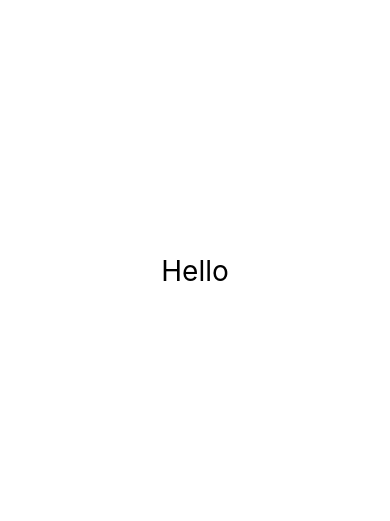
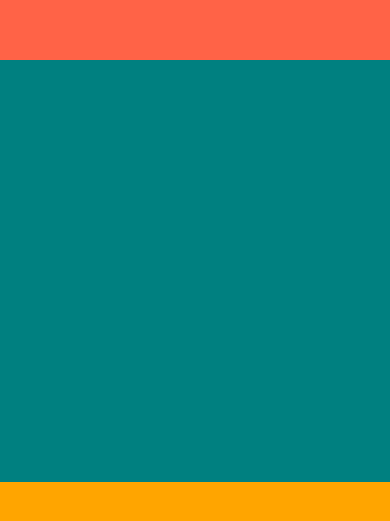
Before and after one commit to Stilllee/RN-Weather, a React Native app: screen / in a window 390 px wide. Shown: the part 151-672 px from the top of the page. Built offline with nearby package versions, Linux system fonts and the light colour scheme.

Commit message:
레이아웃 시스템

```diff
--- a/App.js
+++ b/App.js
@@ -1,24 +1,26 @@
-import { StatusBar } from "expo-status-bar";
-import { StyleSheet, Text, View } from "react-native";
+import { View } from "react-native";
 
 export default function App() {
   return (
-    <View style={styles.container}>
-      <Text style={styles.text}>Hello</Text>
-      <StatusBar style="auto" />
+    <View style={{ flex: 1 }}>
+      <View
+        style={{
+          flex: 1,
+          backgroundColor: "tomato",
+        }}
+      ></View>
+      <View
+        style={{
+          flex: 2,
+          backgroundColor: "teal",
+        }}
+      ></View>
+      <View
+        style={{
+          flex: 1,
+          backgroundColor: "orange",
+        }}
+      ></View>
     </View>
   );
 }
-
-const styles = StyleSheet.create({
-  container: {
-    flex: 1,
-    backgroundColor: "#fff",
-    alignItems: "center",
-    justifyContent: "center",
-  },
-  text: {
-    fontSize: 28,
-    color: "black",
-  },
-});
```
